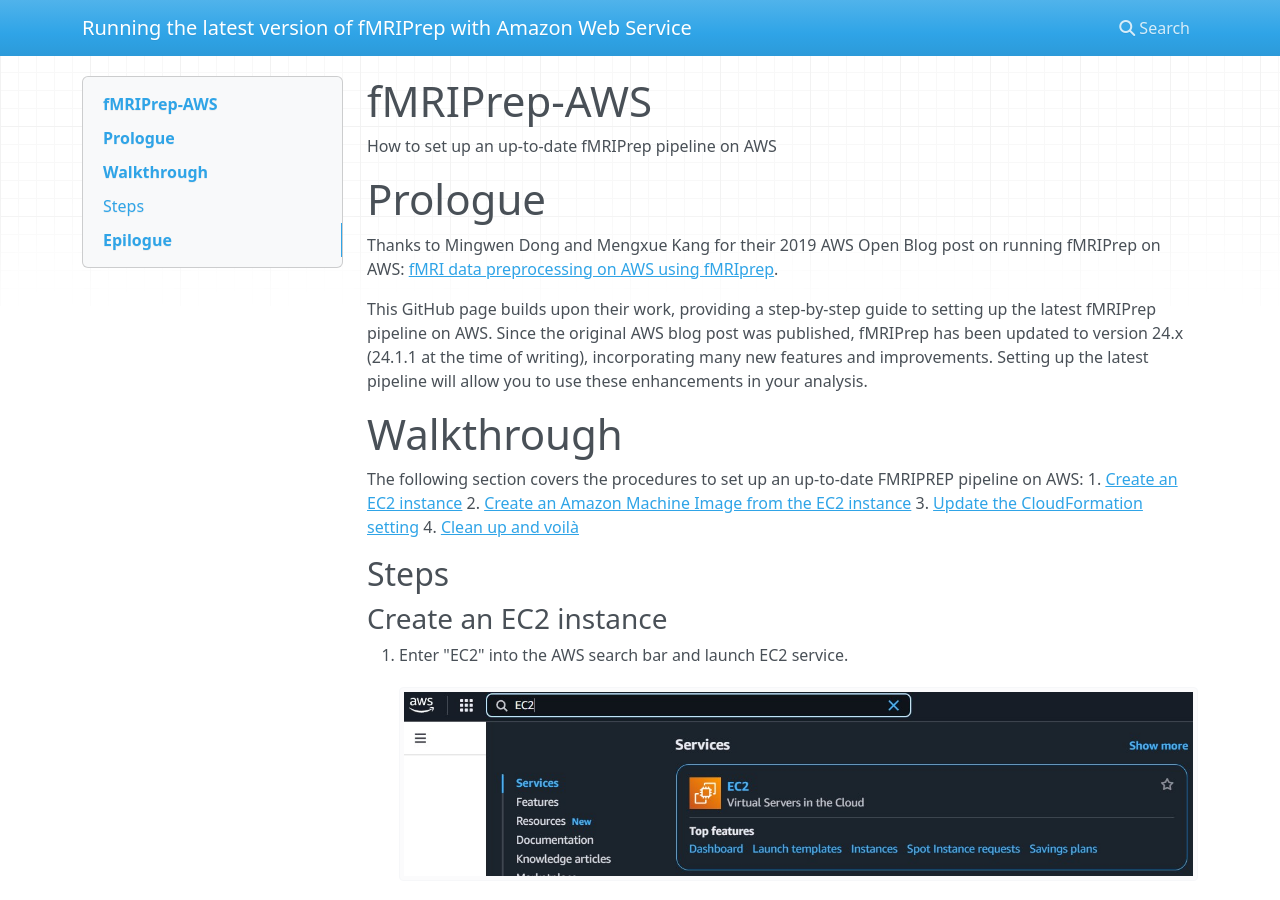
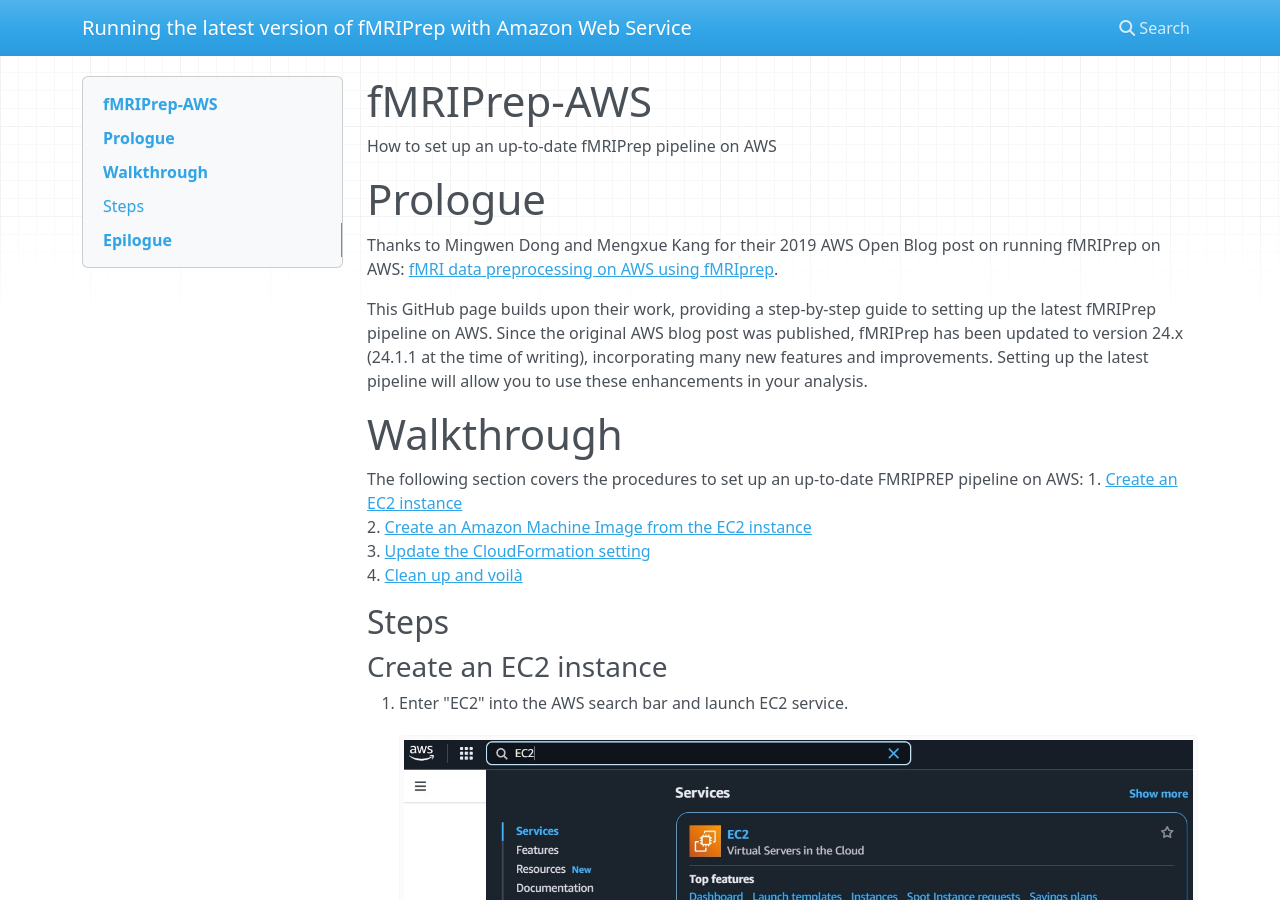
Before and after one commit to jwu103/fMRIPrep-with-AWS, an MkDocs documentation site: the page built from docs/index.md, in a window 1280 px wide and 900 px high. Built offline with MkDocs 1.6.1, drawn with Linux system fonts in a browser that asks for light colours; nearby versions of some CDN libraries.

```diff
--- a/docs/index.md
+++ b/docs/index.md
@@ -8,10 +8,10 @@ This GitHub page builds upon their work, providing a step-by-step guide to setti
 
 # Walkthrough
 The following section covers the procedures to set up an up-to-date FMRIPREP pipeline on AWS:
-1. [Create an EC2 instance](https://github.com/jwu103/FMRIPREP-AWS/tree/main?tab=readme-ov-file#create-an-ec2-instance)
-2. [Create an Amazon Machine Image from the EC2 instance](https://github.com/jwu103/FMRIPREP-AWS/tree/main?tab=readme-ov-file#create-an-amazon-machine-image-from-the-ec2-instance)
-3. [Update the CloudFormation setting](https://github.com/jwu103/FMRIPREP-AWS/tree/main?tab=readme-ov-file#update-the-cloudformation-setting)
-4. [Clean up and voilà](https://github.com/jwu103/FMRIPREP-AWS/tree/main?tab=readme-ov-file#clean-up-and-voil%C3%A0)
+1. [Create an EC2 instance](https://github.com/jwu103/FMRIPREP-AWS/tree/main?tab=readme-ov-file#create-an-ec2-instance)<br>
+2. [Create an Amazon Machine Image from the EC2 instance](https://github.com/jwu103/FMRIPREP-AWS/tree/main?tab=readme-ov-file#create-an-amazon-machine-image-from-the-ec2-instance)<br>
+3. [Update the CloudFormation setting](https://github.com/jwu103/FMRIPREP-AWS/tree/main?tab=readme-ov-file#update-the-cloudformation-setting)<br>
+4. [Clean up and voilà](https://github.com/jwu103/FMRIPREP-AWS/tree/main?tab=readme-ov-file#clean-up-and-voil%C3%A0)<br>
 
 ## Steps
 ### Create an EC2 instance
```
